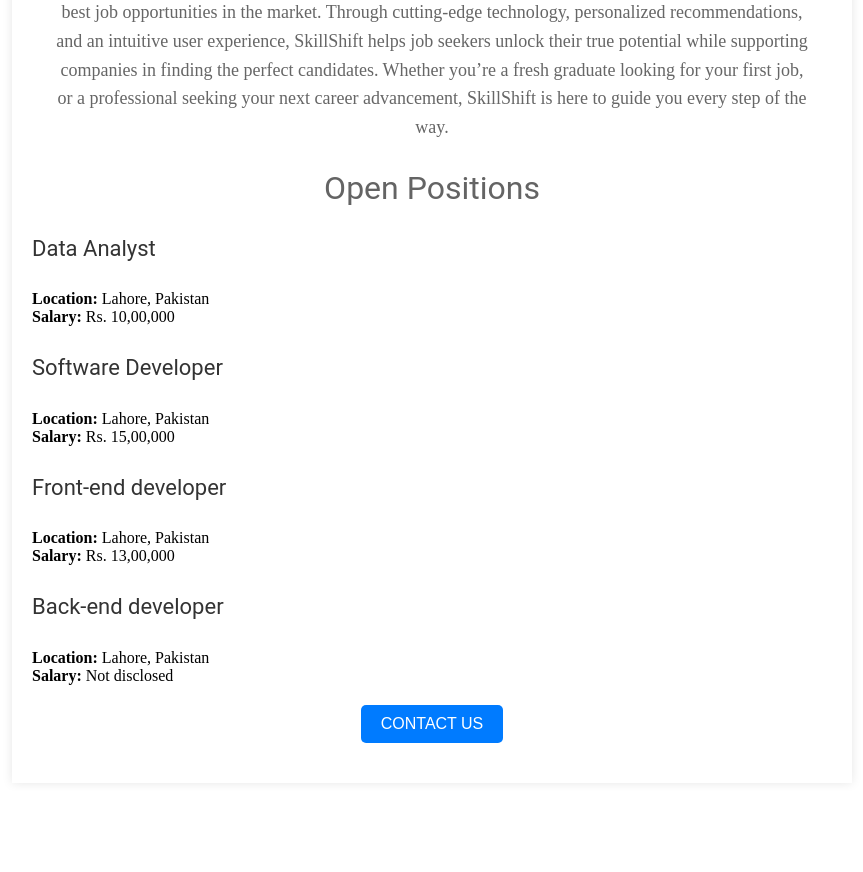
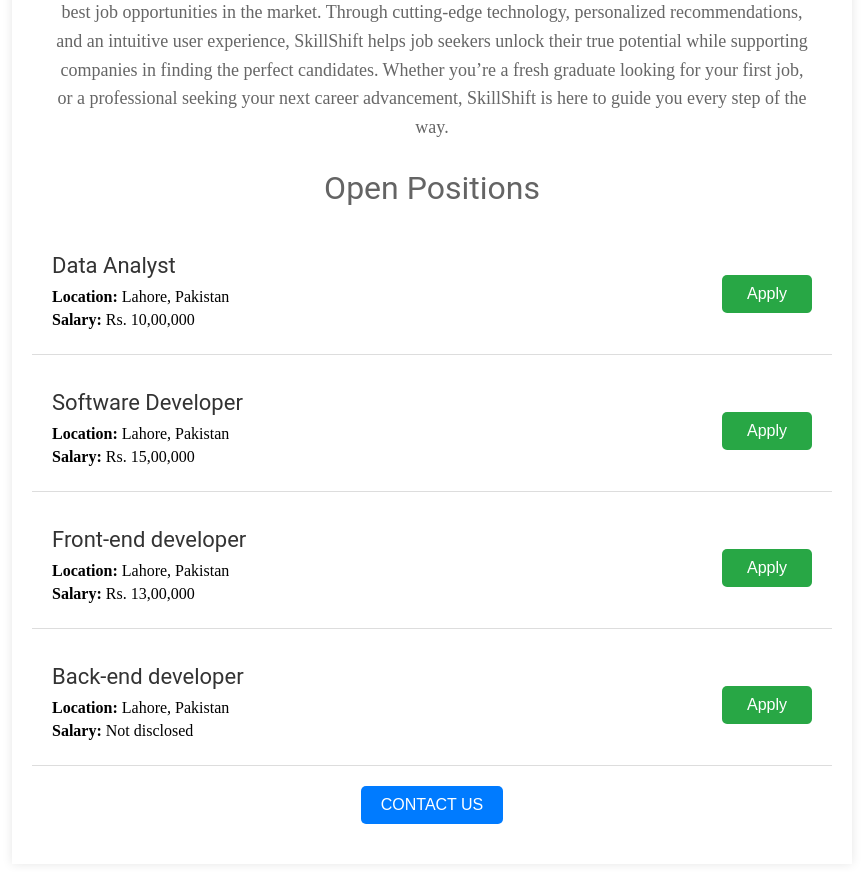
Before and after one commit to chaudary27/FS-JOBS_website, a Flask app: page / in a window 1280 px wide. Shown: the part 672-1544 px from the top of the page, without its empty margins (208-1071 px from the left). Before the commit the page ends 1415 px from the top, so only its background shows below. Run offline with Flask 3, Linux system fonts and the light colour scheme.

Commit message:
Assistant checkpoint: Update job listings with better styling and apply button
Assistant generated file changes:
- templates/jobitem.html: Add border and create two-column layout with apply button
- templates/home.html: Add CSS styles for job cards

---

User prompt:

i need you to add the bottom after each job . after that use the column feature and add a apply button in front of each job . make this look attractive

Replit-Commit-Author: Assistant
Replit-Commit-Session-Id: 158c8bd0-841a-4d40-82a1-aa9db9fcbc86

```diff
--- a/templates/home.html
+++ b/templates/home.html
@@ -59,11 +59,43 @@
             background-color: #fff;
             box-shadow: 0 0 10px rgba(0, 0, 0, 0.1)
         }
-        h4{
+        h4 {
           font-size: 22px;
           font-weight: normal;
           font-family: Roboto;
           color: #333;
+          margin: 0 0 10px 0;
+        }
+        .job-card {
+          display: flex;
+          justify-content: space-between;
+          align-items: center;
+          padding: 20px;
+          border-bottom: 1px solid #ddd;
+          margin-bottom: 15px;
+          transition: all 0.3s ease;
+        }
+        .job-card:hover {
+          background-color: #f8f9fa;
+          transform: translateY(-2px);
+        }
+        .job-info {
+          flex: 1;
+        }
+        .job-info div {
+          margin: 5px 0;
+        }
+        .apply-button {
+          background-color: #28a745;
+          color: white;
+          border: none;
+          padding: 10px 25px;
+          border-radius: 5px;
+          cursor: pointer;
+          transition: background-color 0.3s ease;
+        }
+        .apply-button:hover {
+          background-color: #218838;
         }
   </style>
 
--- a/templates/jobitem.html
+++ b/templates/jobitem.html
@@ -1,12 +1,10 @@
 
-<div>
+<div class="job-card">
+    <div class="job-info">
         <h4>{{ job['title'] }}</h4>
-</div>
-
         <div>
             <b>Location:</b> {{ job['location'] }}
         </div>
-
         {% if 'salary' in job %}
         <div>
             <b>Salary:</b> {{ job['salary'] }}
@@ -16,3 +14,8 @@
             <b>Salary:</b> Not disclosed
         </div>
         {% endif %}
+    </div>
+    <div class="apply-section">
+        <button class="apply-button">Apply</button>
+    </div>
+</div>
```
Lines whose indentation alone changed are shown as unchanged.
